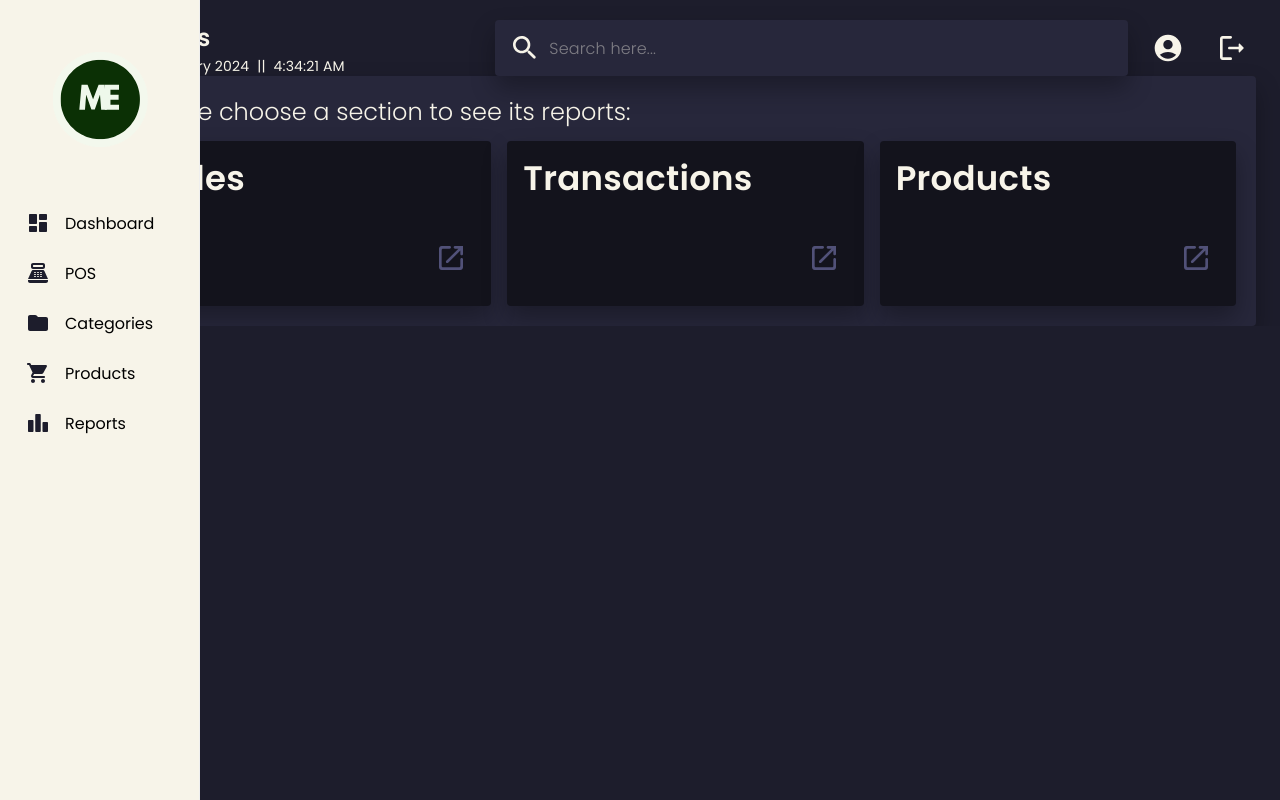
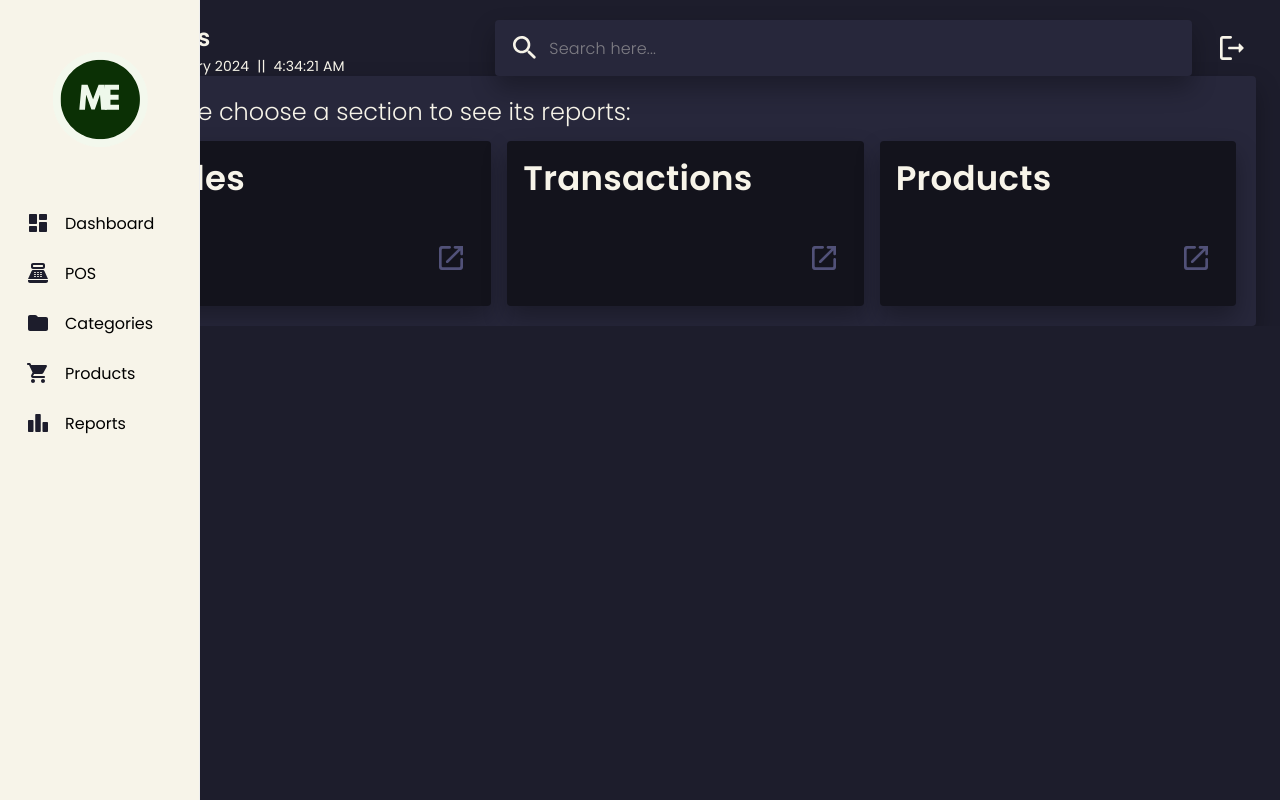
Before and after one commit to m4rceee/pos-system, a React (Vite) app: page /reports-home in a window 1280 px wide. Built offline with nearby package versions, Linux system fonts and the light colour scheme.

Commit message:
Update header.jsx

```diff
--- a/src/common/header.jsx
+++ b/src/common/header.jsx
@@ -94,9 +94,7 @@ export default function Header() {
                         }
                     }}
                     />
-                    <IconButton>
-                        <AccountCircleRounded style={{ cursor: 'pointer', color: colors.secondary, fontSize: '2rem' }} />
-                    </IconButton>
+
                     <IconButton onClick={handleLogout}>
                         <LogoutRounded  style={{ color: colors.secondary, fontSize: '2rem' }} />
                     </IconButton>
```
